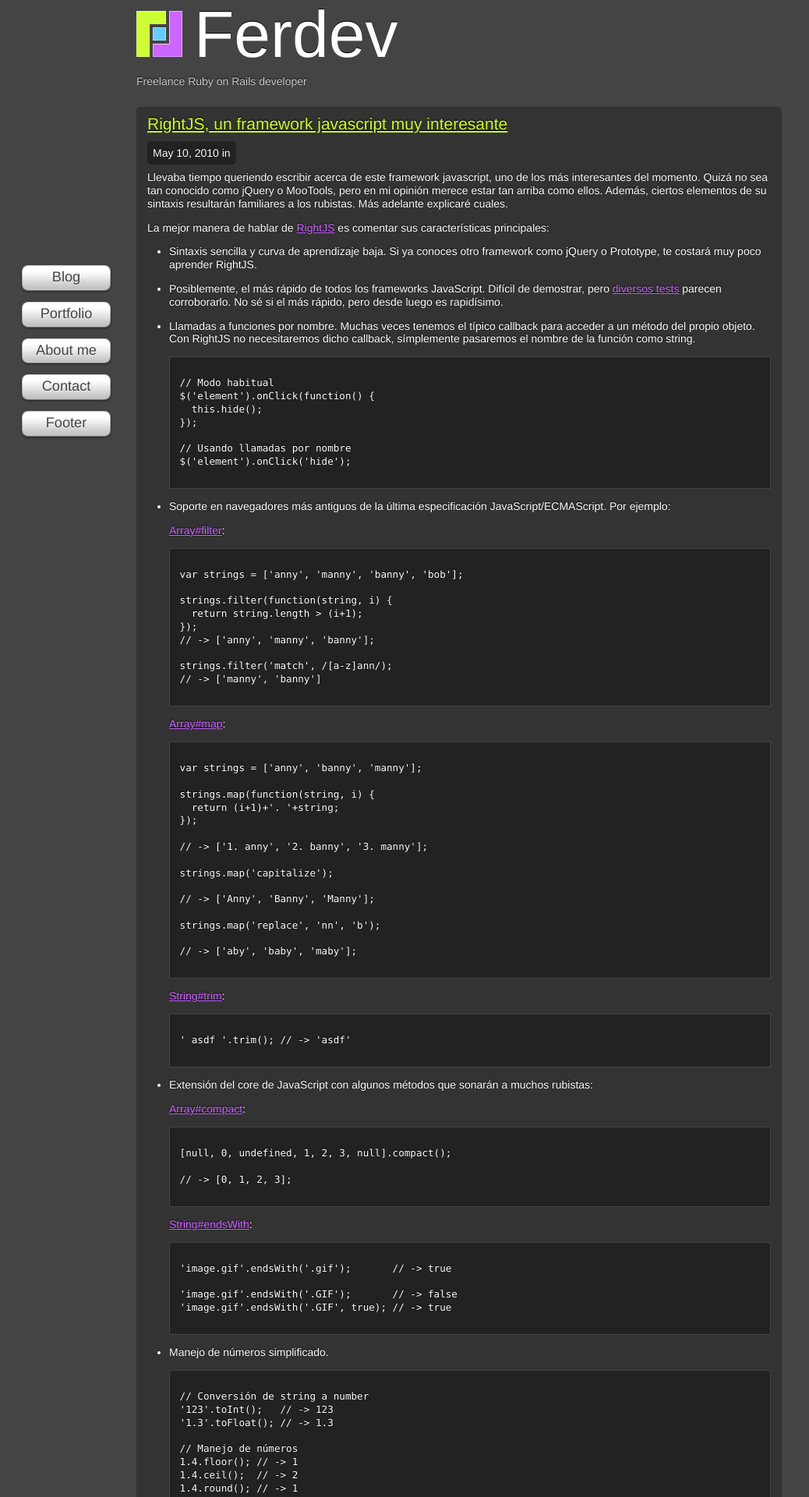
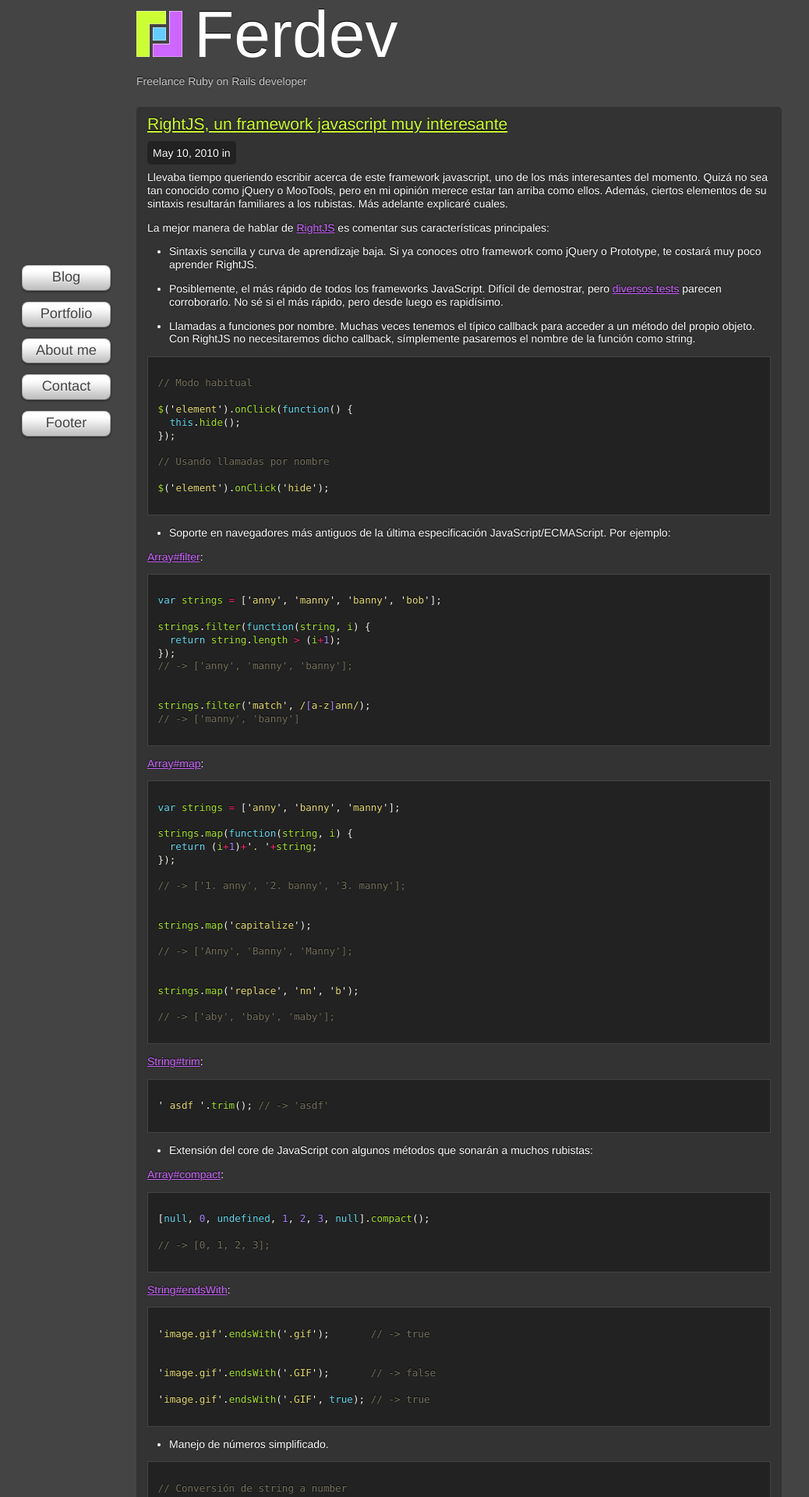
Before and after one commit to Ferdev/Ferdev, a Jekyll site: the page built from _posts/2010-05-10-rightjs-un-framework-javascript-muy-interesante.markdown, in a window 1280 px wide. Shown: the top 1920 px of the page at 78% size, without its empty margins (0-1038 px from the left). Built offline with Jekyll 4.4.1, drawn with Linux system fonts in a browser that asks for light colours; nearby versions of some CDN libraries; some web fonts are replaced; library files that are not in the unit come from our copies; Markdown is read by kramdown in place of the engine named in the settings; some of the changed text lies outside the part shown.

Commit message:
Code snippets 'pygmentizeds'

```diff
--- a/_layouts/default.html
+++ b/_layouts/default.html
@@ -5,6 +5,7 @@
 	<meta http-equiv="content-type" content="text/html; charset=UTF-8" />
 	<link rel="stylesheet" type="text/css" media="screen" href="/stylesheets/reset.css" />
 	<link rel="stylesheet" type="text/css" media="screen" href="/stylesheets/style.css" />
+	<link rel="stylesheet" type="text/css" media="screen" href="/stylesheets/pygments.css" />
 	<meta name="description" content="I'm a freelance web developer, specialized in Ruby on Rails, jQuery, user interfaces and usability." />
 	<meta name="keywords" content="ruby on rails, jquery, usability, html, css, css2, css3, javascript" />
 	<link rel="canonical" href="http://www.ferdev.com/" />
--- a/_posts/2010-05-10-rightjs-un-framework-javascript-muy-interesante.markdown
+++ b/_posts/2010-05-10-rightjs-un-framework-javascript-muy-interesante.markdown
@@ -13,86 +13,103 @@
 
 *	Llamadas a funciones por nombre. Muchas veces tenemos el típico callback para acceder a un método del propio objeto. Con RightJS no necesitaremos dicho callback, símplemente pasaremos el nombre de la función como string.
 
-        // Modo habitual
-        $('element').onClick(function() {
-          this.hide();
-        });
+{% highlight javascript %}
+// Modo habitual
+$('element').onClick(function() {
+  this.hide();
+});
 
-        // Usando llamadas por nombre
-        $('element').onClick('hide');
+// Usando llamadas por nombre
+$('element').onClick('hide');
+{% endhighlight %}
+
 
 *	Soporte en navegadores más antiguos de la última especificación JavaScript/ECMAScript. Por ejemplo:
 
-    [**Array#filter**][3]:
+[**Array#filter**][3]:
 
-    	var strings = ['anny', 'manny', 'banny', 'bob'];
+{% highlight javascript %}
+var strings = ['anny', 'manny', 'banny', 'bob'];
 
-    	strings.filter(function(string, i) {
-    	  return string.length > (i+1);
-    	});
-    	// -> ['anny', 'manny', 'banny'];
+strings.filter(function(string, i) {
+  return string.length > (i+1);
+});
+// -> ['anny', 'manny', 'banny'];
 
-    	strings.filter('match', /[a-z]ann/);
-    	// -> ['manny', 'banny']
+strings.filter('match', /[a-z]ann/);
+// -> ['manny', 'banny']
+{% endhighlight %}
 
-    [**Array#map**][4]:
+[**Array#map**][4]:
 
-    	var strings = ['anny', 'banny', 'manny'];
+{% highlight javascript %}
+var strings = ['anny', 'banny', 'manny'];
 
-    	strings.map(function(string, i) {
-    	  return (i+1)+'. '+string;
-    	});
+strings.map(function(string, i) {
+  return (i+1)+'. '+string;
+});
 
-    	// -> ['1. anny', '2. banny', '3. manny'];
+// -> ['1. anny', '2. banny', '3. manny'];
 
-    	strings.map('capitalize');
+strings.map('capitalize');
 
-    	// -> ['Anny', 'Banny', 'Manny'];
+// -> ['Anny', 'Banny', 'Manny'];
 
-    	strings.map('replace', 'nn', 'b');
+strings.map('replace', 'nn', 'b');
 
-    	// -> ['aby', 'baby', 'maby'];
+// -> ['aby', 'baby', 'maby'];
+{% endhighlight %}
 
-    [**String#trim**][5]:
+[**String#trim**][5]:
 
-    	' asdf '.trim(); // -> 'asdf'
+{% highlight javascript %}
+' asdf '.trim(); // -> 'asdf'
+{% endhighlight %}
 
 *	Extensión del core de JavaScript con algunos métodos que sonarán a muchos rubistas:
 
-    [**Array#compact**][6]:
+[**Array#compact**][6]:
 
-    	[null, 0, undefined, 1, 2, 3, null].compact();
+{% highlight javascript %}
+[null, 0, undefined, 1, 2, 3, null].compact();
 
-    	// -> [0, 1, 2, 3];
+// -> [0, 1, 2, 3];
+{% endhighlight %}
 
-    [**String#endsWith**][7]:
+[**String#endsWith**][7]:
 
-    	'image.gif'.endsWith('.gif');       // -> true
+{% highlight javascript %}
+'image.gif'.endsWith('.gif');       // -> true
 
-    	'image.gif'.endsWith('.GIF');       // -> false
-    	'image.gif'.endsWith('.GIF', true); // -> true
+'image.gif'.endsWith('.GIF');       // -> false
+'image.gif'.endsWith('.GIF', true); // -> true
+{% endhighlight %}
 
 *	Manejo de números simplificado.
 
-    	// Conversión de string a number
-    	'123'.toInt();   // -> 123
-    	'1.3'.toFloat(); // -> 1.3
+{% highlight javascript %}
+// Conversión de string a number
+'123'.toInt();   // -> 123
+'1.3'.toFloat(); // -> 1.3
 
-    	// Manejo de números
-    	1.4.floor(); // -> 1
-    	1.4.ceil();  // -> 2
-    	1.4.round(); // -> 1
+// Manejo de números
+1.4.floor(); // -> 1
+1.4.ceil();  // -> 2
+1.4.round(); // -> 1
+{% endhighlight %}
 
 *	Aunque JavaScript ya es un lenguaje orientado a objetos, la clase `Class` hace más sencilla la herencia, implementación de interfaces, etc.
 
-    	var Klass = new Class(AnotherClass, {
-    	  include: Module1,
-    	  extend:  Module2,
+{% highlight javascript %}
+var Klass = new Class(AnotherClass, {
+  include: Module1,
+  extend:  Module2,
 
-    	  initialize: function() {
-    	    //....
-    	  }
-    	});
+  initialize: function() {
+    //....
+  }
+});
+{% endhighlight %}
 
 *	Y también: [envío][8] simplificado de formularios, uso de spinners automáticos en peticiones AJAX, manejo unificado de [eventos][9] y [opciones][10] de métodos, arquitectura abierta, soporte para [plugins][11], y una [gema][12] para facilitar la integración con Rails (soporta Rails3).
 
--- /dev/null
+++ b/stylesheets/pygments.css
@@ -0,0 +1,59 @@
+.hll { background-color: #49483e }
+.c { color: #75715e } /* Comment */
+.err { color: #960050; background-color: #1e0010 } /* Error */
+.k { color: #66d9ef } /* Keyword */
+.l { color: #ae81ff } /* Literal */
+.n { color: #f8f8f2 } /* Name */
+.o { color: #f92672 } /* Operator */
+.p { color: #f8f8f2 } /* Punctuation */
+.cm { color: #75715e } /* Comment.Multiline */
+.cp { color: #75715e } /* Comment.Preproc */
+.c1 { color: #75715e } /* Comment.Single */
+.cs { color: #75715e } /* Comment.Special */
+.ge { font-style: italic } /* Generic.Emph */
+.gs { font-weight: bold } /* Generic.Strong */
+.kc { color: #66d9ef } /* Keyword.Constant */
+.kd { color: #66d9ef } /* Keyword.Declaration */
+.kn { color: #f92672 } /* Keyword.Namespace */
+.kp { color: #66d9ef } /* Keyword.Pseudo */
+.kr { color: #66d9ef } /* Keyword.Reserved */
+.kt { color: #66d9ef } /* Keyword.Type */
+.ld { color: #e6db74 } /* Literal.Date */
+.m { color: #ae81ff } /* Literal.Number */
+.s { color: #e6db74 } /* Literal.String */
+.na { color: #a6e22e } /* Name.Attribute */
+.nb { color: #f8f8f2 } /* Name.Builtin */
+.nc { color: #a6e22e } /* Name.Class */
+.no { color: #66d9ef } /* Name.Constant */
+.nd { color: #a6e22e } /* Name.Decorator */
+.ni { color: #f8f8f2 } /* Name.Entity */
+.ne { color: #a6e22e } /* Name.Exception */
+.nf { color: #a6e22e } /* Name.Function */
+.nl { color: #f8f8f2 } /* Name.Label */
+.nn { color: #f8f8f2 } /* Name.Namespace */
+.nx { color: #a6e22e } /* Name.Other */
+.py { color: #f8f8f2 } /* Name.Property */
+.nt { color: #f92672 } /* Name.Tag */
+.nv { color: #f8f8f2 } /* Name.Variable */
+.ow { color: #f92672 } /* Operator.Word */
+.w { color: #f8f8f2 } /* Text.Whitespace */
+.mf { color: #ae81ff } /* Literal.Number.Float */
+.mh { color: #ae81ff } /* Literal.Number.Hex */
+.mi { color: #ae81ff } /* Literal.Number.Integer */
+.mo { color: #ae81ff } /* Literal.Number.Oct */
+.sb { color: #e6db74 } /* Literal.String.Backtick */
+.sc { color: #e6db74 } /* Literal.String.Char */
+.sd { color: #e6db74 } /* Literal.String.Doc */
+.s2 { color: #e6db74 } /* Literal.String.Double */
+.se { color: #ae81ff } /* Literal.String.Escape */
+.sh { color: #e6db74 } /* Literal.String.Heredoc */
+.si { color: #e6db74 } /* Literal.String.Interpol */
+.sx { color: #e6db74 } /* Literal.String.Other */
+.sr { color: #e6db74 } /* Literal.String.Regex */
+.s1 { color: #e6db74 } /* Literal.String.Single */
+.ss { color: #e6db74 } /* Literal.String.Symbol */
+.bp { color: #f8f8f2 } /* Name.Builtin.Pseudo */
+.vc { color: #f8f8f2 } /* Name.Variable.Class */
+.vg { color: #f8f8f2 } /* Name.Variable.Global */
+.vi { color: #f8f8f2 } /* Name.Variable.Instance */
+.il { color: #ae81ff } /* Literal.Number.Integer.Long */
--- a/stylesheets/style.css
+++ b/stylesheets/style.css
@@ -189,6 +189,10 @@
   background-color: #222222;
   padding: .5em;
   margin-right: 1em;
+}
+
+section article .highlight{
+  margin: 1em 0;
 }
 
 section article pre {
```
Also changed, not shown: _posts/2009-10-06-swfupload-rails-y-los-406.markdown (+8 -4 lines), _posts/2009-10-31-plugin-jquery-para-obtener-dimensiones-de-un-objeto.markdown (+24 -22 lines), _posts/2010-03-10-testing-ajaxupload-con-capybara-culerity.markdown (+20 -19 lines), 10 other files.
